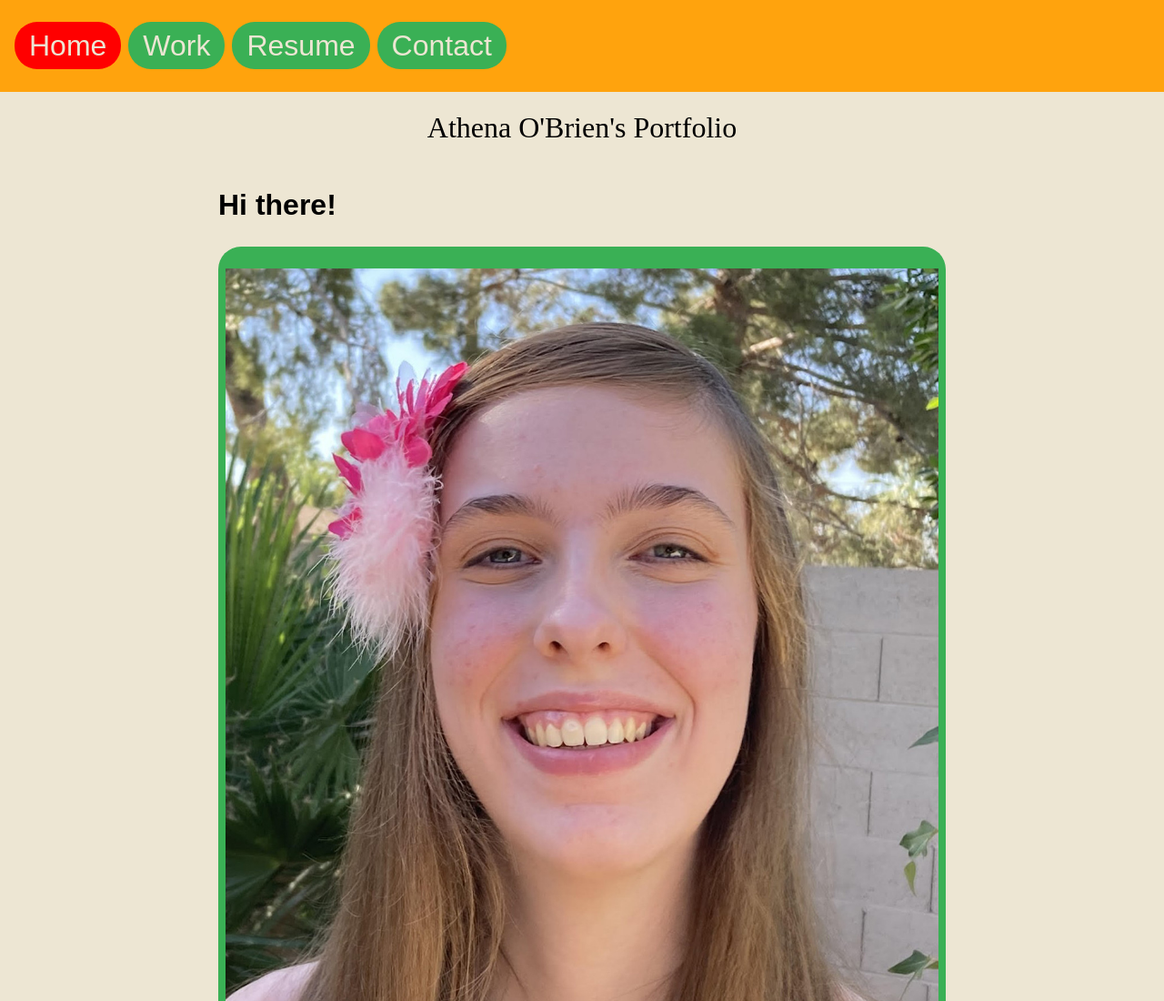
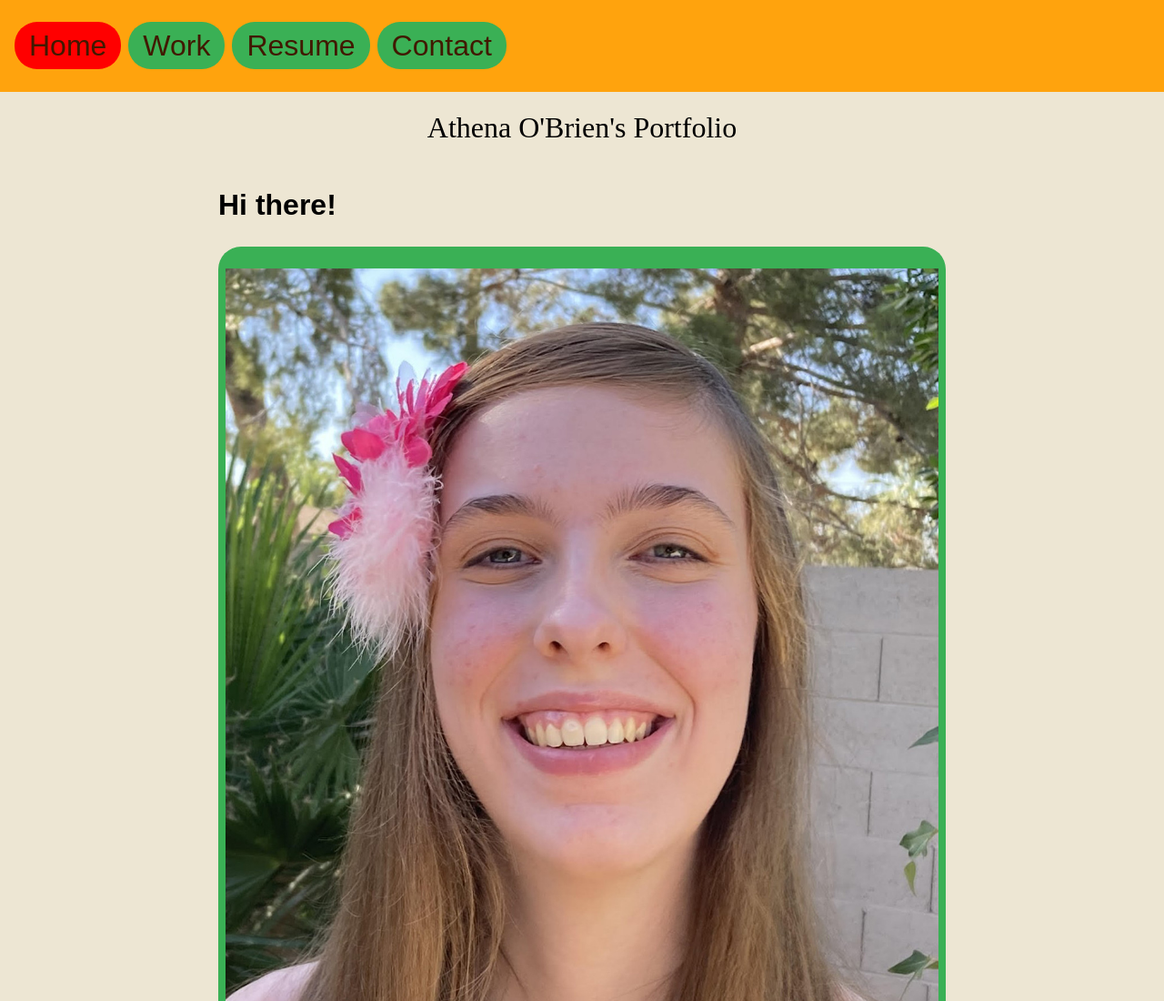
Before and after one commit to M7j33B0Z/athena-obrien-accessibility-conformance-and-inclusive-quality-build, a plain HTML site: page index.html in a window 1280 px wide. Shown: the top 1100 px of the page at 91% size. Drawn offline with Linux system fonts and the light colour scheme; a web font is replaced by a local one.

Commit message:
editied remediation log and changed a text color

```diff
--- a/styles.css
+++ b/styles.css
@@ -25,6 +25,7 @@
 
 :root {
         --background-color: #ede6d3;
+        --buttons-txt: #411900;
         --text-color: #000000;
         --header-footer-buttons: #FFA30D;
         --hero-card-nav:#3AB055;
@@ -119,7 +120,7 @@
     a {
         font-family: var(--subhead-and-body);
         font-weight: var(--body-weight);
-        color: var(--background-color);
+        color: var(--buttons-txt);
         text-decoration: none;
 
         background-color: var(--hero-card-nav);
```
Also changed, not shown: 1 other file.
